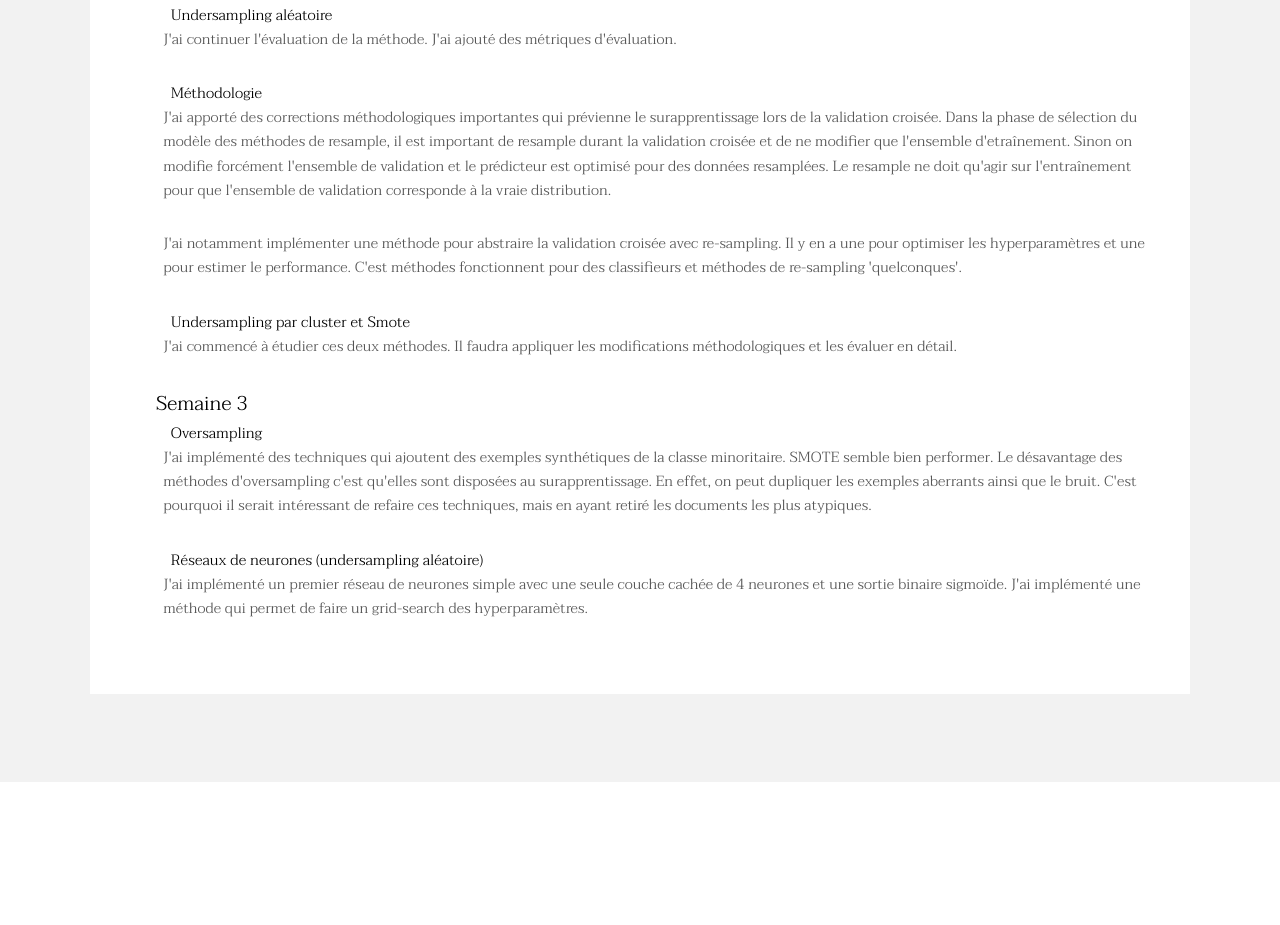
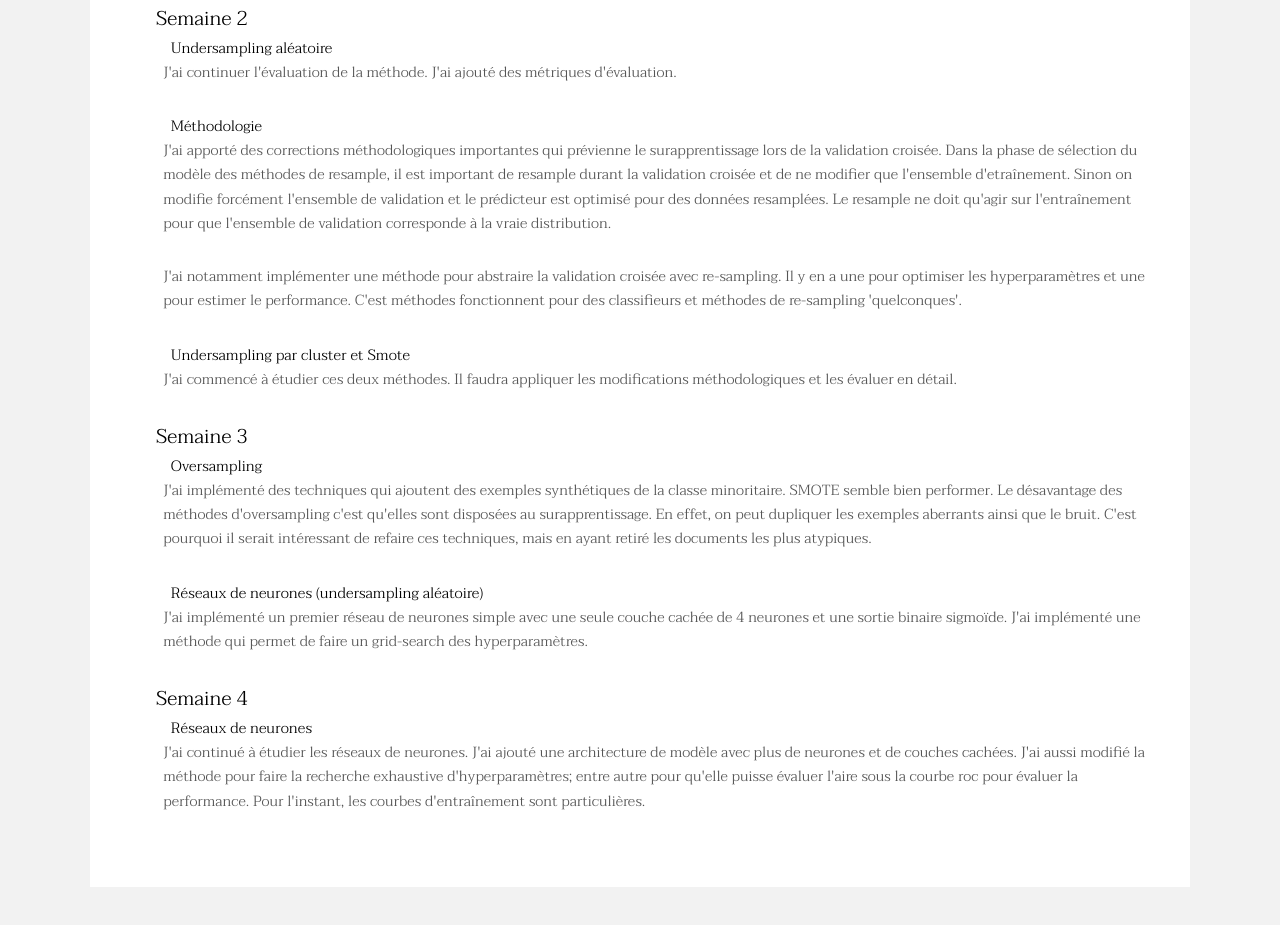
Before and after one commit to PascalJD/FraudDetection, a plain HTML site: page index.html in a window 1280 px wide. Shown: the part 1860-2785 px from the top of the page. Before the commit the page ends 2642 px from the top, so only its background shows below. Drawn offline with Linux system fonts and the light colour scheme.

Commit message:
index semaine 4

```diff
--- a/index.html
+++ b/index.html
@@ -48,6 +48,8 @@
 									<li style="font-size: 15px;">ADASYN</li>
 								</ul>
 
+								<li>Oversampling et undersampling</li>
+
 								<li>Réseaux de neurones</li>
 								<ul>
 									<li style="font-size: 15px;">Undersampling</li>
@@ -94,6 +96,12 @@
 									<p>J'ai implémenté un premier réseau de neurones simple avec une seule couche cachée de 4 neurones et une sortie binaire sigmoïde. J'ai implémenté une méthode qui permet de faire un grid-search des hyperparamètres.</p>
 								</ul>
 
+								<li>Semaine 4</li>
+								<ul>
+									<li style="font-size: 15px;">Réseaux de neurones</li>
+									<p>J'ai continué à étudier les réseaux de neurones. J'ai ajouté une architecture de modèle avec plus de neurones et de couches cachées. J'ai aussi modifié la méthode pour faire la recherche exhaustive d'hyperparamètres; entre autre pour qu'elle puisse évaluer l'aire sous la courbe roc pour évaluer la performance. Pour l'instant, les courbes d'entraînement sont particulières.</p>
+								</ul>
+
 							</ul>
 
 						</div>
```
